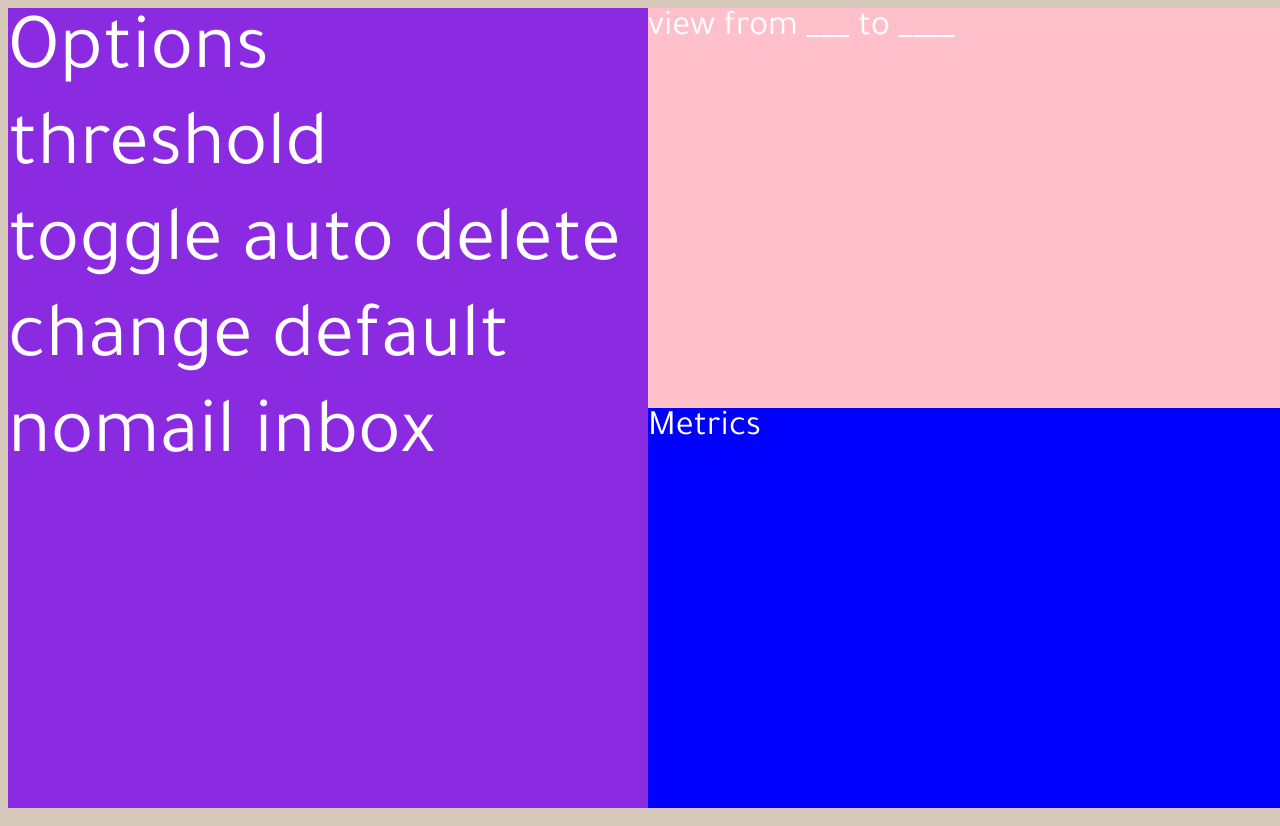
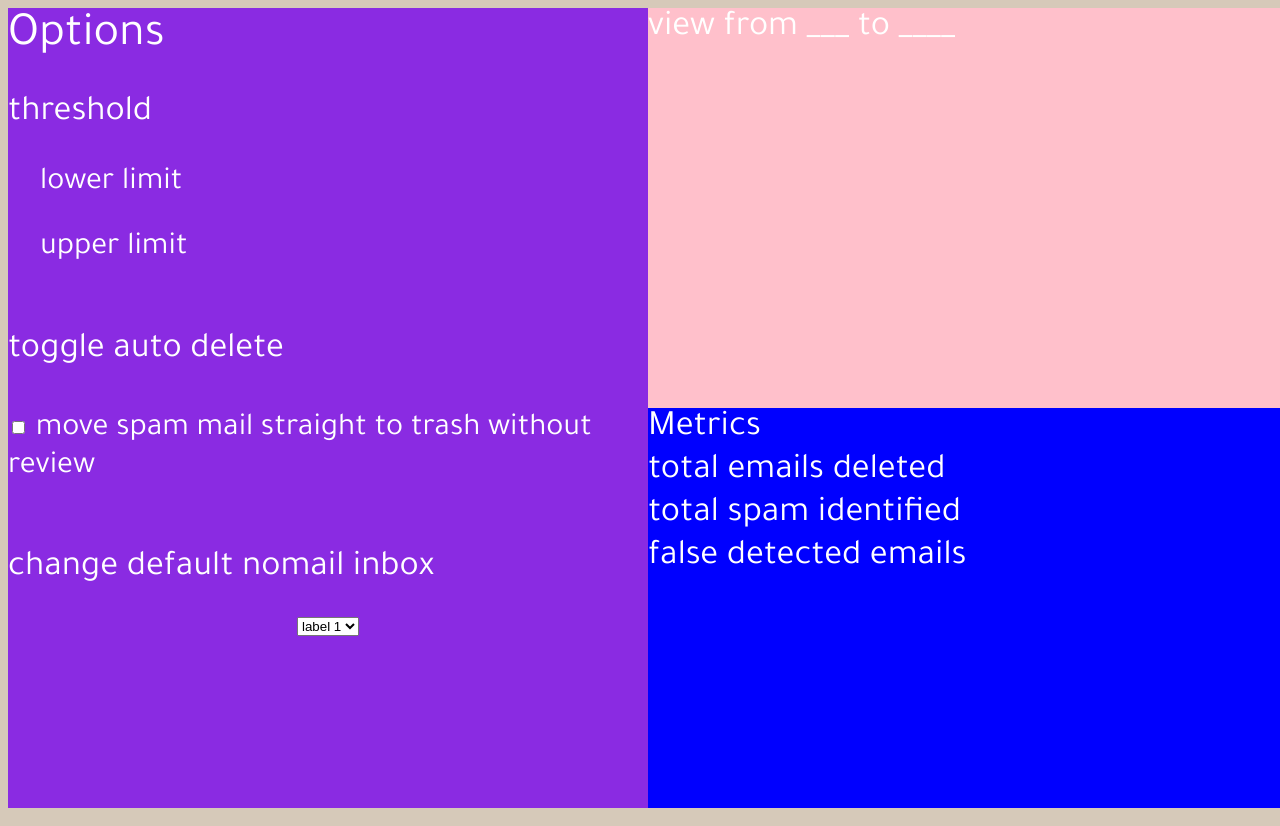
Before and after one commit to alexfffff/EmailBotExtension, a browser extension: page options.html in a window 1280 px wide. Drawn offline with Linux system fonts and the light colour scheme; files whose address does not match are found by name.

Commit message:
Adjust options.html

```diff
--- a/options.css
+++ b/options.css
@@ -17,22 +17,64 @@ body {
 
     color: white;
     font-family: Tajawal;
-    font-size: 80px;
     background-color: rgb(214, 201, 185);
 
     overflow: hidden;
 }
 
-.title .settings-container {
+h2 {
+    font-size: 36px;
+    margin: 0;
+    font-weight: normal;
+}
+
+h3 {
+    font-size: 32px;
+    margin: 0;
+    padding-left: 32px;
+    font-weight: normal;
+}
+
+.settings-container .title {
     font-size: 48px;
 }
 
-.content .settings-container {
+.settings-container .content {
     display: flex;
     flex-direction: column;
     justify-content: space-between;
     height: 95%;
-    font-size: 36px;
+}
+
+.settings-container .content .threshold-container {
+    display: flex;
+    flex-direction: column;
+    justify-content: space-evenly;
+    height: 30%;
+}
+
+.settings-container .content .auto-delete-container {
+    display: flex;
+    flex-direction: column;
+    justify-content: space-evenly;
+    height: 30%;
+    font-size: 32px;
+}
+
+.settings-container .content .default-label-container .label-form {
+    width: 100%;
+    height: 60%;
+    display: flex;
+    justify-content: flex-start;
+    flex-direction: column;
+    align-items: center;
+}
+
+.settings-container .content .default-label-container {
+    display: flex;
+    flex-direction: column;
+    justify-content: space-evenly;
+    height: 40%;
 }
 
 .settings-container {
--- a/options.html
+++ b/options.html
@@ -13,9 +13,31 @@
     <div class="settings-container">
         <div class="title">Options</div>
         <div class="content">
-            <div class="threshold-container">threshold</div>
-            <div class="auto-delete-container">toggle auto delete</div>
-            <div class="default-label-container">change default nomail inbox</div>
+            <div class="threshold-container">
+                <h2>threshold</h2>
+                <h3>lower limit</h3>
+                <h3>upper limit</h3>
+            </div>
+            <div class="auto-delete-container">
+                <h2>toggle auto delete</h2>
+                <form>
+                    <input type="checkbox" id="vehicle1" name="vehicle1" value="Bike">
+                    <label for="vehicle1">move spam mail straight to trash without review</label>
+                </form>
+            </div>
+            <div class="default-label-container">
+                <h2>change default nomail inbox</h2>
+                <!-- TODO: FILL OUT OPTIONS WITH EXISTING LABELS -->
+                <form class="label-form">
+                    <!-- <label for="cars"></label> -->
+                    <select name="label" id="labels">
+                        <option value="label">label 1</option>
+                        <option value="label">label 2</option>
+                        <option value="label">label 3</option>
+                        <option value="label">label 4</option>
+                    </select>
+                </form>
+            </div>
         </div>
     </div>
     <div class="metrics-container">
@@ -24,7 +46,18 @@
             <div class="graph"></div>
         </div>
 
-        <div class="numbers-container">Metrics</div>
+        <div class="numbers-container">
+            <h2>Metrics</h2>
+            <div class="metric-row">
+                total emails deleted
+            </div>
+            <div class="metric-row">
+                total spam identified
+            </div>
+            <div class="metric-row">
+                false detected emails
+            </div>
+        </div>
     </div>
 
 
```
